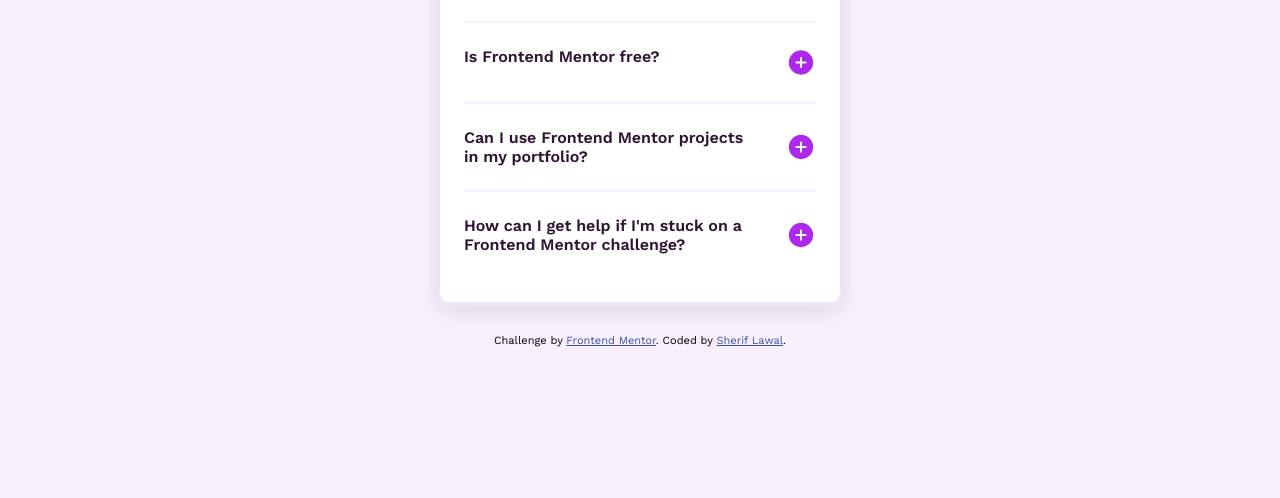
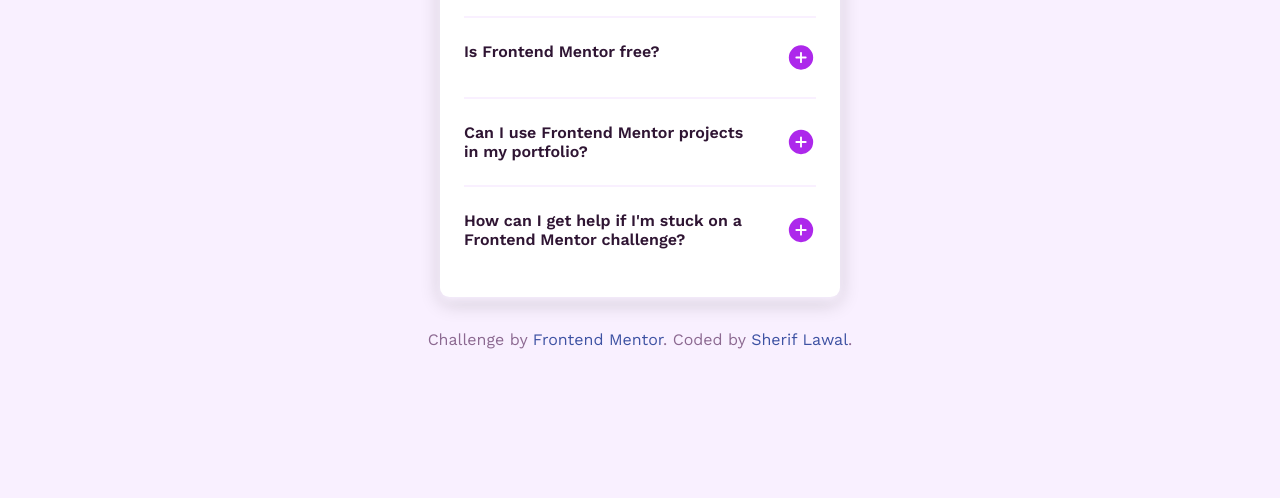
Before and after one commit to lawal-sherif-itunu/faqs, a plain HTML site: page index.html in a window 1280 px wide. Shown: the part 302-800 px from the top of the page. Drawn offline with nearby package versions, Linux system fonts and the light colour scheme.

Commit message:
readme file
readme file edit

```diff
--- a/index.html
+++ b/index.html
@@ -108,11 +108,13 @@
       </div>
 
       <div class="attribution">
-        Challenge by
-        <a href="https://www.frontendmentor.io?ref=challenge" target="_blank"
-          >Frontend Mentor</a
-        >. Coded by
-        <a href="https://github.com/lawal-sherif-itunu">Sherif Lawal</a>.
+        <p>
+          Challenge by
+          <a href="https://www.frontendmentor.io?ref=challenge" target="_blank"
+            >Frontend Mentor</a
+          >. Coded by
+          <a href="https://github.com/lawal-sherif-itunu">Sherif Lawal</a>.
+        </p>
       </div>
     </main>
 
--- a/styles.css
+++ b/styles.css
@@ -24,6 +24,10 @@
   /* padding-top: 5rem; */
 }
 
+a {
+  color: #000;
+  text-decoration: none;
+}
 .background-head-img {
   position: absolute;
   top: 0;
```
Also changed, not shown: design/desktop-preview.jpg (deleted), design/mobile-design.jpg (deleted), images/screenshot.png (added), 4 other files.
